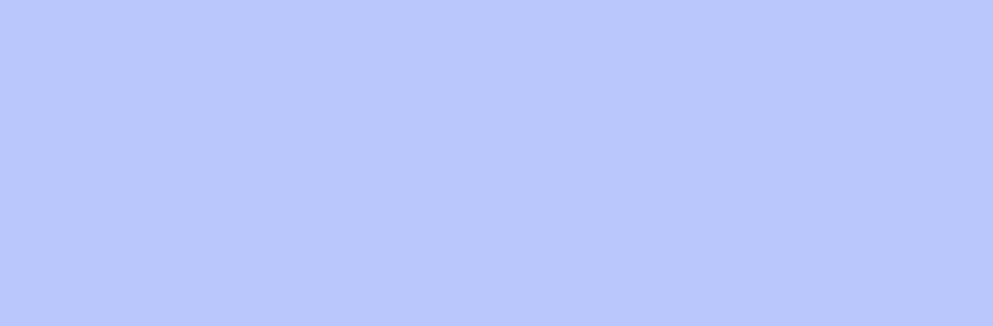
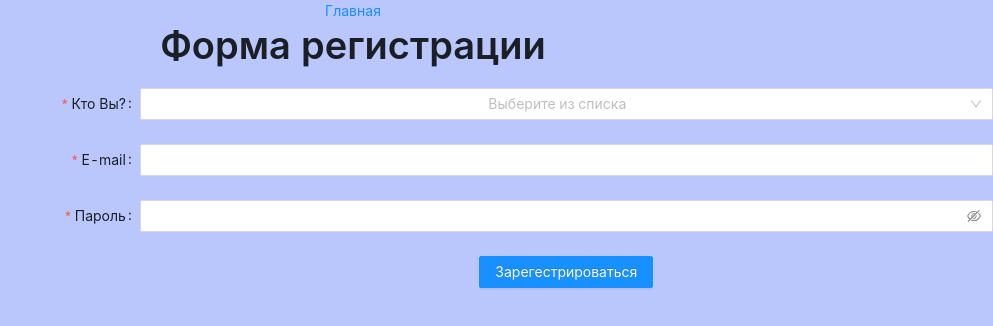
Before and after one commit to serafimq/DoctorHause, a React (Create React App) app in the folder client/: page /signin in a window 1280 px wide. Shown: the top 326 px of the page, without its empty margins (287-1280 px from the left). Built offline with nearby package versions, Linux system fonts and the light colour scheme.

Commit message:
Registration step 1

```diff
--- a/client/src/App.js
+++ b/client/src/App.js
@@ -1,19 +1,45 @@
 import './App.css';
 import Homepage from './components/Homepage/Homepage';
-import RegistreForm from './components/RegistreForm/RegistreForm.jsx';
 import { Route, BrowserRouter as Router, Switch, Link } from 'react-router-dom';
+import SignUp from './components/UserForms/SignUp';
+import SignIn from './components/UserForms/SignIn';
+import { signout } from './redux/actionCreators/userAC';
+import { useDispatch, useSelector } from 'react-redux';
+import { Redirect } from "react-router";
 
 function App() {
+
+  const id = useSelector(state => state.user._id)
+  const isAuth = useSelector(state => state.user.isAuth)
+  console.log(id);
+  const dispatch = useDispatch()
+
+  const deleteHandler = async (id) => {
+    dispatch(signout(id))
+  }
+
+  // isAuth ?
+  // <Redirect to="/"/>
+  // :
+
   return (
+
     <div className='App'>
     <Router>
       <Switch>
         <Route exact path='/'>
           <Homepage />
-          <Link to={'/registration'}>Зарегистрироваться</Link>
+          <Link to={'/signup'}>Зарегистрироваться</Link><br/>
+          <Link to={'/signin'}>Авторизоваться</Link><br/>
+          <Link onClick={() => deleteHandler(id)} to={'/'}>Выйти</Link>
         </Route>
-        <Route exact path='/registration'>
-          <RegistreForm/>
+        <Route exact path='/signup'>
+        <Link to={'/'}>Главная</Link>
+          <SignUp/>
+        </Route>
+        <Route exact path='/signin'>
+        <Link to={'/'}>Главная</Link>
+          <SignIn/>
         </Route>
       </Switch>
     </Router>
--- /dev/null
+++ b/client/src/components/UserForms/SignIn.jsx
@@ -0,0 +1,115 @@
+import { Form, Input, Button, Select } from 'antd';
+import { Typography } from 'antd';
+import { useDispatch } from "react-redux"
+import { signin } from '../../redux/actionCreators/userAC';
+
+const { Title } = Typography;
+const { Option } = Select;
+const layout = {
+  labelCol: {
+    span: 8,
+  },
+  wrapperCol: {
+    span: 16,
+  },
+};
+const tailLayout = {
+  wrapperCol: {
+    offset: 8,
+    span: 16,
+  },
+};
+
+const SignIn = () => {
+
+  const dispatch = useDispatch()
+
+  const onFinish = (values) => {
+    console.log('Success:', values);
+    dispatch(signin(values))
+  };
+
+  const onFinishFailed = (errorInfo) => {
+    console.log('Failed:', errorInfo);
+  };
+
+  const [form] = Form.useForm();
+
+  const onGenderChange = (value) => {
+    switch (value) {
+      case 'doctor':
+        form.setFieldsValue({
+          note: 'Привет врач!',
+        });
+        return;
+
+      case 'patient':
+        form.setFieldsValue({
+          note: 'Привет пациент!',
+        });
+        return;
+    }
+  };
+
+  return (
+    <>
+    <Title>Форма регистрации</Title>
+    <Form {...layout} form={form} name="basic control-hooks" initialValues={{ remember: true, }} onFinish={onFinish} onFinishFailed={onFinishFailed} >
+
+      <Form.Item
+        name="role"
+        label="Кто Вы?"
+        rules={[
+          {
+            required: true,
+          },
+        ]}
+      >
+        <Select
+          placeholder="Выберите из списка"
+          onChange={onGenderChange}
+          allowClear
+        >
+          <Option value="doctor">Врач</Option>
+          <Option value="patient">Пациент</Option>
+        </Select>
+      </Form.Item>
+
+      <Form.Item
+        label="E-mail"
+        name="email"
+        rules={[
+          {
+            required: true,
+            message: 'Пожалуйста введите электронную почту!',
+          },
+        ]}
+      >
+        <Input />
+      </Form.Item>
+
+      <Form.Item
+        label="Пароль"
+        name="pass"
+        rules={[
+          {
+            required: true,
+            message: 'Пожалуйста введите пароль!',
+          },
+        ]}
+      >
+        <Input.Password />
+      </Form.Item>
+
+      <Form.Item {...tailLayout}>
+        <Button type="primary" htmlType="submit">
+          Зарегестрироваться
+        </Button>
+      </Form.Item>
+
+    </Form>
+    </>
+  );
+};
+
+export default SignIn
--- a/client/src/components/RegistreForm/RegistreForm.jsx
+++ b/client/src/components/UserForms/SignUp.jsx
@@ -20,7 +20,7 @@ const tailLayout = {
   },
 };
 
-const RegistreForm = () => {
+const SignUp = () => {
 
   const dispatch = useDispatch()
 
@@ -124,4 +124,4 @@ const RegistreForm = () => {
   );
 };
 
-export default RegistreForm
+export default SignUp
--- a/client/src/redux/actionCreators/userAC.js
+++ b/client/src/redux/actionCreators/userAC.js
@@ -1,14 +1,13 @@
 import { SIGNIN, SIGNOUT, SIGNUP } from "../types/userTypes"
 
-export const signup = (data) => async (dispatch) => {
-  console.log(data);
-  const response = await fetch('http://localhost:3005/api/v1/user/signup', {
+export const signup = ({name, role, email, pass}) => async (dispatch) => {
+  const response = await fetch('http://localhost:3006/api/v1/user/signup', {
     method: "POST",
     headers: {
       "Content-Type": "application/json"
     },
     credentials: 'include',
-    body: JSON.stringify({data})
+    body: JSON.stringify({name, role, email, pass})
   })
   const newUser = await response.json()
   dispatch(signupAC(newUser))
@@ -25,14 +24,14 @@ export const signupAC = (newUserId, nickname = '') => {
   }
 }
 
-export const signin = (email, pass) => async (dispatch) => {
-  const response = await fetch('http://localhost:3005/api/v1/user/signin', {
+export const signin = ({email, pass, role}) => async (dispatch) => {
+  const response = await fetch('http://localhost:3006/api/v1/user/signin', {
     method: "POST",
     headers: {
       "Content-Type": "application/json"
     },
     credentials: 'include',
-    body: JSON.stringify({email, pass})
+    body: JSON.stringify({email, pass, role})
   })
   const user = await response.json()
   dispatch(signinAC(user))
@@ -50,7 +49,7 @@ export const signinAC = (userId, nickname = '') => {
 }
 
 export const signout = () => async (dispatch) => {
-  const response = await fetch('http://localhost:3005/api/v1/user/signout', {
+  const response = await fetch('http://localhost:3006/api/v1/user/signout', {
     method: "DELETE",
     headers: {
       "Content-Type": "application/json"
--- a/client/src/redux/reducers/userReducer.js
+++ b/client/src/redux/reducers/userReducer.js
@@ -4,7 +4,7 @@ import { SIGNIN, SIGNOUT, SIGNUP } from '../types/userTypes'
 function userReducer(state = initState, action) {
   switch (action.type) {
     case  SIGNUP:
-      return action.payload
+      return action.payload.id
       case  SIGNIN:
         return action.payload
     case  SIGNOUT:
```
Also changed, not shown: client/src/components/UserForms/SignUp.module.scss (added).
